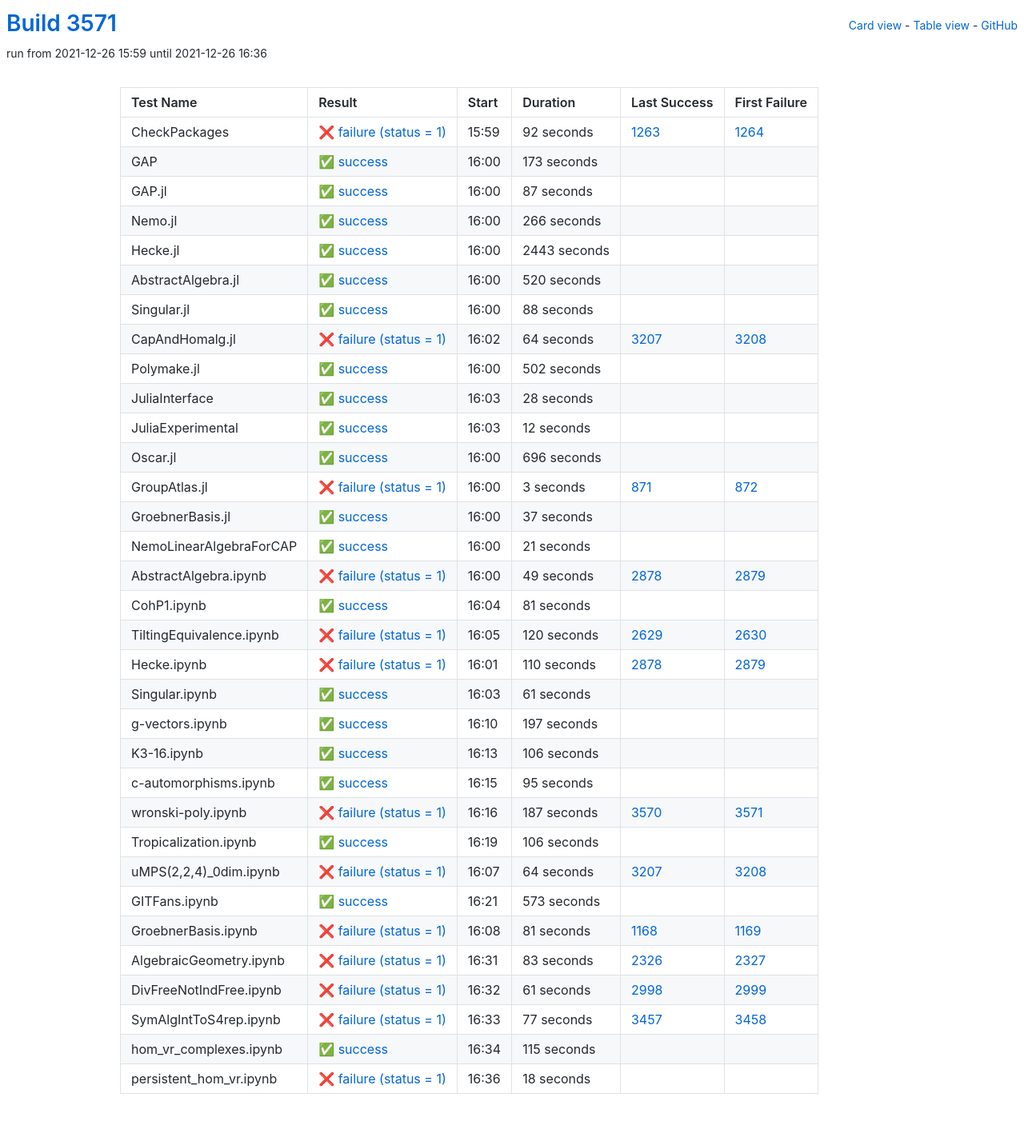
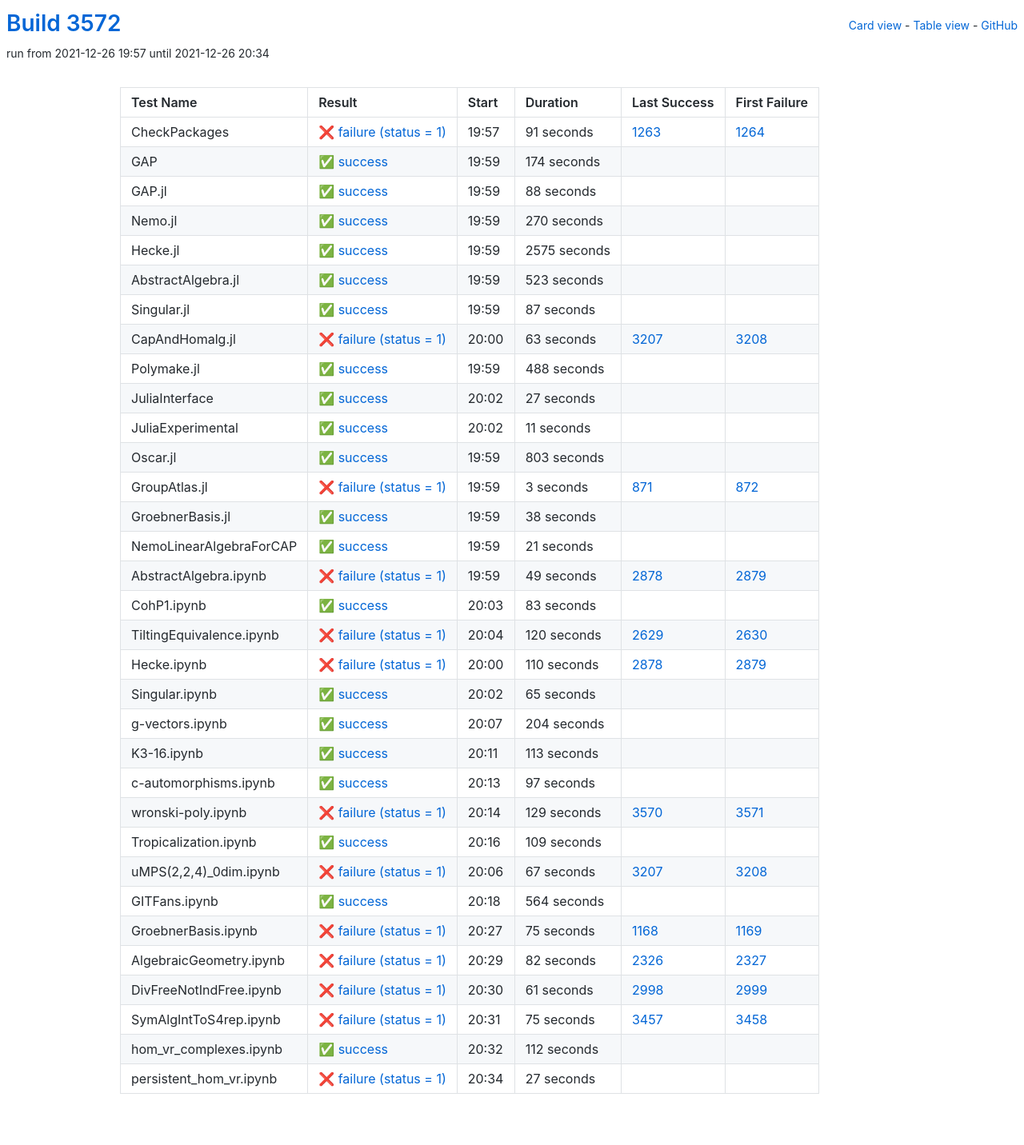
Before and after one commit to oscar-system/oscar-ci-status-stable, a Jekyll site: the page built from table.html, in a window 1280 px wide. Shown: the whole page at 80% size. Built offline with Jekyll 4.4.1, drawn with Linux system fonts in a browser that asks for light colours.

Commit message:
Build #3572

```diff
--- a/_data/ci.yml
+++ b/_data/ci.yml
@@ -1,6 +1,6 @@
 ---
-build: 3571
-build_url: https://oscarci.mathematik.uni-kl.de/job/oscar-stable/3571/
+build: 3572
+build_url: https://oscarci.mathematik.uni-kl.de/job/oscar-stable/3572/
 job: oscar-stable
 organization: oscar-system
 repo: oscar-ci-status-stable
@@ -8,32 +8,80 @@ repourl: https://github.com/oscar-system/oscar-ci-status-stable
 tests:
 - name: CheckPackages
   id: checkpackages
-  log: https://oscarci.mathematik.uni-kl.de/job/oscar-stable/3571/artifact/logs/build-3571/CheckPackages.log
-  start: 2021-12-26 15:59
+  log: https://oscarci.mathematik.uni-kl.de/job/oscar-stable/3572/artifact/logs/build-3572/CheckPackages.log
+  start: 2021-12-26 19:57
   success: false
   exitcode: 1
   status: failure
-  duration: 92
+  duration: 91
   last_success: 1263
   last_success_url: https://oscarci.mathematik.uni-kl.de/job/oscar-stable/1263/
   first_failure: 1264
   first_failure_url: https://oscarci.mathematik.uni-kl.de/job/oscar-stable/1264/
 - name: GAP
   id: gap
-  log: https://oscarci.mathematik.uni-kl.de/job/oscar-stable/3571/artifact/logs/build-3571/GAP.log
-  start: 2021-12-26 16:00
+  log: https://oscarci.mathematik.uni-kl.de/job/oscar-stable/3572/artifact/logs/build-3572/GAP.log
+  start: 2021-12-26 19:59
   success: true
   exitcode: 0
   status: success
-  duration: 173
+  duration: 174
   last_success: false
   last_success_url:
   first_failure: false
   first_failure_url:
 - name: GAP.jl
   id: gap-jl
-  log: https://oscarci.mathematik.uni-kl.de/job/oscar-stable/3571/artifact/logs/build-3571/GAP.jl.log
-  start: 2021-12-26 16:00
+  log: https://oscarci.mathematik.uni-kl.de/job/oscar-stable/3572/artifact/logs/build-3572/GAP.jl.log
+  start: 2021-12-26 19:59
+  success: true
+  exitcode: 0
+  status: success
+  duration: 88
+  last_success: false
+  last_success_url:
+  first_failure: false
+  first_failure_url:
+- name: Nemo.jl
+  id: nemo-jl
+  log: https://oscarci.mathematik.uni-kl.de/job/oscar-stable/3572/artifact/logs/build-3572/Nemo.jl.log
+  start: 2021-12-26 19:59
+  success: true
+  exitcode: 0
+  status: success
+  duration: 270
+  last_success: false
+  last_success_url:
+  first_failure: false
+  first_failure_url:
+- name: Hecke.jl
+  id: hecke-jl
+  log: https://oscarci.mathematik.uni-kl.de/job/oscar-stable/3572/artifact/logs/build-3572/Hecke.jl.log
+  start: 2021-12-26 19:59
+  success: true
+  exitcode: 0
+  status: success
+  duration: 2575
+  last_success: false
+  last_success_url:
+  first_failure: false
+  first_failure_url:
+- name: AbstractAlgebra.jl
+  id: abstractalgebra-jl
+  log: https://oscarci.mathematik.uni-kl.de/job/oscar-stable/3572/artifact/logs/build-3572/AbstractAlgebra.jl.log
+  start: 2021-12-26 19:59
+  success: true
+  exitcode: 0
+  status: success
+  duration: 523
+  last_success: false
+  last_success_url:
+  first_failure: false
+  first_failure_url:
+- name: Singular.jl
+  id: singular-jl
+  log: https://oscarci.mathematik.uni-kl.de/job/oscar-stable/3572/artifact/logs/build-3572/Singular.jl.log
+  start: 2021-12-26 19:59
   success: true
   exitcode: 0
   status: success
@@ -42,118 +90,70 @@ tests:
   last_success_url:
   first_failure: false
   first_failure_url:
-- name: Nemo.jl
-  id: nemo-jl
-  log: https://oscarci.mathematik.uni-kl.de/job/oscar-stable/3571/artifact/logs/build-3571/Nemo.jl.log
-  start: 2021-12-26 16:00
-  success: true
-  exitcode: 0
-  status: success
-  duration: 266
-  last_success: false
-  last_success_url:
-  first_failure: false
-  first_failure_url:
-- name: Hecke.jl
-  id: hecke-jl
-  log: https://oscarci.mathematik.uni-kl.de/job/oscar-stable/3571/artifact/logs/build-3571/Hecke.jl.log
-  start: 2021-12-26 16:00
-  success: true
-  exitcode: 0
-  status: success
-  duration: 2443
-  last_success: false
-  last_success_url:
-  first_failure: false
-  first_failure_url:
-- name: AbstractAlgebra.jl
-  id: abstractalgebra-jl
-  log: https://oscarci.mathematik.uni-kl.de/job/oscar-stable/3571/artifact/logs/build-3571/AbstractAlgebra.jl.log
-  start: 2021-12-26 16:00
-  success: true
-  exitcode: 0
-  status: success
-  duration: 520
-  last_success: false
-  last_success_url:
-  first_failure: false
-  first_failure_url:
-- name: Singular.jl
-  id: singular-jl
-  log: https://oscarci.mathematik.uni-kl.de/job/oscar-stable/3571/artifact/logs/build-3571/Singular.jl.log
-  start: 2021-12-26 16:00
-  success: true
-  exitcode: 0
-  status: success
-  duration: 88
-  last_success: false
-  last_success_url:
-  first_failure: false
-  first_failure_url:
 - name: CapAndHomalg.jl
   id: capandhomalg-jl
-  log: https://oscarci.mathematik.uni-kl.de/job/oscar-stable/3571/artifact/logs/build-3571/CapAndHomalg.jl.log
-  start: 2021-12-26 16:02
+  log: https://oscarci.mathematik.uni-kl.de/job/oscar-stable/3572/artifact/logs/build-3572/CapAndHomalg.jl.log
+  start: 2021-12-26 20:00
   success: false
   exitcode: 1
   status: failure
-  duration: 64
+  duration: 63
   last_success: 3207
   last_success_url: https://oscarci.mathematik.uni-kl.de/job/oscar-stable/3207/
   first_failure: 3208
   first_failure_url: https://oscarci.mathematik.uni-kl.de/job/oscar-stable/3208/
 - name: Polymake.jl
   id: polymake-jl
-  log: https://oscarci.mathematik.uni-kl.de/job/oscar-stable/3571/artifact/logs/build-3571/Polymake.jl.log
-  start: 2021-12-26 16:00
+  log: https://oscarci.mathematik.uni-kl.de/job/oscar-stable/3572/artifact/logs/build-3572/Polymake.jl.log
+  start: 2021-12-26 19:59
   success: true
   exitcode: 0
   status: success
-  duration: 502
+  duration: 488
   last_success: false
   last_success_url:
   first_failure: false
   first_failure_url:
 - name: JuliaInterface
   id: juliainterface
-  log: https://oscarci.mathematik.uni-kl.de/job/oscar-stable/3571/artifact/logs/build-3571/JuliaInterface.log
-  start: 2021-12-26 16:03
+  log: https://oscarci.mathematik.uni-kl.de/job/oscar-stable/3572/artifact/logs/build-3572/JuliaInterface.log
+  start: 2021-12-26 20:02
   success: true
   exitcode: 0
   status: success
-  duration: 28
+  duration: 27
   last_success: false
   last_success_url:
   first_failure: false
   first_failure_url:
 - name: JuliaExperimental
   id: juliaexperimental
-  log: https://oscarci.mathematik.uni-kl.de/job/oscar-stable/3571/artifact/logs/build-3571/JuliaExperimental.log
-  start: 2021-12-26 16:03
+  log: https://oscarci.mathematik.uni-kl.de/job/oscar-stable/3572/artifact/logs/build-3572/JuliaExperimental.log
+  start: 2021-12-26 20:02
   success: true
   exitcode: 0
   status: success
-  duration: 12
+  duration: 11
   last_success: false
   last_success_url:
   first_failure: false
   first_failure_url:
 - name: Oscar.jl
   id: oscar-jl
-  log: https://oscarci.mathematik.uni-kl.de/job/oscar-stable/3571/artifact/logs/build-3571/Oscar.jl.log
-  start: 2021-12-26 16:00
+  log: https://oscarci.mathematik.uni-kl.de/job/oscar-stable/3572/artifact/logs/build-3572/Oscar.jl.log
+  start: 2021-12-26 19:59
   success: true
   exitcode: 0
   status: success
-  duration: 696
+  duration: 803
   last_success: false
   last_success_url:
   first_failure: false
   first_failure_url:
 - name: GroupAtlas.jl
   id: groupatlas-jl
-  log: https://oscarci.mathematik.uni-kl.de/job/oscar-stable/3571/artifact/logs/build-3571/GroupAtlas.jl.log
-  start: 2021-12-26 16:00
+  log: https://oscarci.mathematik.uni-kl.de/job/oscar-stable/3572/artifact/logs/build-3572/GroupAtlas.jl.log
+  start: 2021-12-26 19:59
   success: false
   exitcode: 1
   status: failure
@@ -164,20 +164,20 @@ tests:
   first_failure_url: https://oscarci.mathematik.uni-kl.de/job/oscar-stable/872/
 - name: GroebnerBasis.jl
   id: groebnerbasis-jl
-  log: https://oscarci.mathematik.uni-kl.de/job/oscar-stable/3571/artifact/logs/build-3571/GroebnerBasis.jl.log
-  start: 2021-12-26 16:00
+  log: https://oscarci.mathematik.uni-kl.de/job/oscar-stable/3572/artifact/logs/build-3572/GroebnerBasis.jl.log
+  start: 2021-12-26 19:59
   success: true
   exitcode: 0
   status: success
-  duration: 37
+  duration: 38
   last_success: false
   last_success_url:
   first_failure: false
   first_failure_url:
 - name: NemoLinearAlgebraForCAP
   id: nemolinearalgebraforcap
-  log: https://oscarci.mathematik.uni-kl.de/job/oscar-stable/3571/artifact/logs/build-3571/NemoLinearAlgebraForCAP.log
-  start: 2021-12-26 16:00
+  log: https://oscarci.mathematik.uni-kl.de/job/oscar-stable/3572/artifact/logs/build-3572/NemoLinearAlgebraForCAP.log
+  start: 2021-12-26 19:59
   success: true
   exitcode: 0
   status: success
@@ -188,8 +188,8 @@ tests:
   first_failure_url:
 - name: AbstractAlgebra.ipynb
   id: abstractalgebra-ipynb
-  log: https://oscarci.mathematik.uni-kl.de/job/oscar-stable/3571/artifact/logs/build-3571/AbstractAlgebra.ipynb.log
-  start: 2021-12-26 16:00
+  log: https://oscarci.mathematik.uni-kl.de/job/oscar-stable/3572/artifact/logs/build-3572/AbstractAlgebra.ipynb.log
+  start: 2021-12-26 19:59
   success: false
   exitcode: 1
   status: failure
@@ -200,20 +200,20 @@ tests:
   first_failure_url: https://oscarci.mathematik.uni-kl.de/job/oscar-stable/2879/
 - name: CohP1.ipynb
   id: cohp1-ipynb
-  log: https://oscarci.mathematik.uni-kl.de/job/oscar-stable/3571/artifact/logs/build-3571/CohP1.ipynb.log
-  start: 2021-12-26 16:04
+  log: https://oscarci.mathematik.uni-kl.de/job/oscar-stable/3572/artifact/logs/build-3572/CohP1.ipynb.log
+  start: 2021-12-26 20:03
   success: true
   exitcode: 0
   status: success
-  duration: 81
+  duration: 83
   last_success: false
   last_success_url:
   first_failure: false
   first_failure_url:
 - name: TiltingEquivalence.ipynb
   id: tiltingequivalence-ipynb
-  log: https://oscarci.mathematik.uni-kl.de/job/oscar-stable/3571/artifact/logs/build-3571/TiltingEquivalence.ipynb.log
-  start: 2021-12-26 16:05
+  log: https://oscarci.mathematik.uni-kl.de/job/oscar-stable/3572/artifact/logs/build-3572/TiltingEquivalence.ipynb.log
+  start: 2021-12-26 20:04
   success: false
   exitcode: 1
   status: failure
@@ -224,8 +224,8 @@ tests:
   first_failure_url: https://oscarci.mathematik.uni-kl.de/job/oscar-stable/2630/
 - name: Hecke.ipynb
   id: hecke-ipynb
-  log: https://oscarci.mathematik.uni-kl.de/job/oscar-stable/3571/artifact/logs/build-3571/Hecke.ipynb.log
-  start: 2021-12-26 16:01
+  log: https://oscarci.mathematik.uni-kl.de/job/oscar-stable/3572/artifact/logs/build-3572/Hecke.ipynb.log
+  start: 2021-12-26 20:00
   success: false
   exitcode: 1
   status: failure
@@ -236,128 +236,128 @@ tests:
   first_failure_url: https://oscarci.mathematik.uni-kl.de/job/oscar-stable/2879/
 - name: Singular.ipynb
   id: singular-ipynb
-  log: https://oscarci.mathematik.uni-kl.de/job/oscar-stable/3571/artifact/logs/build-3571/Singular.ipynb.log
-  start: 2021-12-26 16:03
+  log: https://oscarci.mathematik.uni-kl.de/job/oscar-stable/3572/artifact/logs/build-3572/Singular.ipynb.log
+  start: 2021-12-26 20:02
   success: true
   exitcode: 0
   status: success
-  duration: 61
+  duration: 65
   last_success: false
   last_success_url:
   first_failure: false
   first_failure_url:
 - name: g-vectors.ipynb
   id: g-vectors-ipynb
-  log: https://oscarci.mathematik.uni-kl.de/job/oscar-stable/3571/artifact/logs/build-3571/g-vectors.ipynb.log
-  start: 2021-12-26 16:10
+  log: https://oscarci.mathematik.uni-kl.de/job/oscar-stable/3572/artifact/logs/build-3572/g-vectors.ipynb.log
+  start: 2021-12-26 20:07
   success: true
   exitcode: 0
   status: success
-  duration: 197
+  duration: 204
   last_success: false
   last_success_url:
   first_failure: false
   first_failure_url:
 - name: K3-16.ipynb
   id: k3-16-ipynb
-  log: https://oscarci.mathematik.uni-kl.de/job/oscar-stable/3571/artifact/logs/build-3571/K3-16.ipynb.log
-  start: 2021-12-26 16:13
+  log: https://oscarci.mathematik.uni-kl.de/job/oscar-stable/3572/artifact/logs/build-3572/K3-16.ipynb.log
+  start: 2021-12-26 20:11
   success: true
   exitcode: 0
   status: success
-  duration: 106
+  duration: 113
   last_success: false
   last_success_url:
   first_failure: false
   first_failure_url:
 - name: c-automorphisms.ipynb
   id: c-automorphisms-ipynb
-  log: https://oscarci.mathematik.uni-kl.de/job/oscar-stable/3571/artifact/logs/build-3571/c-automorphisms.ipynb.log
-  start: 2021-12-26 16:15
+  log: https://oscarci.mathematik.uni-kl.de/job/oscar-stable/3572/artifact/logs/build-3572/c-automorphisms.ipynb.log
+  start: 2021-12-26 20:13
   success: true
   exitcode: 0
   status: success
-  duration: 95
+  duration: 97
   last_success: false
   last_success_url:
   first_failure: false
   first_failure_url:
 - name: wronski-poly.ipynb
   id: wronski-poly-ipynb
-  log: https://oscarci.mathematik.uni-kl.de/job/oscar-stable/3571/artifact/logs/build-3571/wronski-poly.ipynb.log
-  start: 2021-12-26 16:16
+  log: https://oscarci.mathematik.uni-kl.de/job/oscar-stable/3572/artifact/logs/build-3572/wronski-poly.ipynb.log
+  start: 2021-12-26 20:14
   success: false
   exitcode: 1
   status: failure
-  duration: 187
+  duration: 129
   last_success: 3570
   last_success_url: https://oscarci.mathematik.uni-kl.de/job/oscar-stable/3570/
   first_failure: 3571
   first_failure_url: https://oscarci.mathematik.uni-kl.de/job/oscar-stable/3571/
 - name: Tropicalization.ipynb
   id: tropicalization-ipynb
-  log: https://oscarci.mathematik.uni-kl.de/job/oscar-stable/3571/artifact/logs/build-3571/Tropicalization.ipynb.log
-  start: 2021-12-26 16:19
+  log: https://oscarci.mathematik.uni-kl.de/job/oscar-stable/3572/artifact/logs/build-3572/Tropicalization.ipynb.log
+  start: 2021-12-26 20:16
   success: true
   exitcode: 0
   status: success
-  duration: 106
+  duration: 109
   last_success: false
   last_success_url:
   first_failure: false
   first_failure_url:
 - name: uMPS(2,2,4)_0dim.ipynb
   id: umps-2-2-4-0dim-ipynb
-  log: https://oscarci.mathematik.uni-kl.de/job/oscar-stable/3571/artifact/logs/build-3571/uMPS-2-2-4-_0dim.ipynb.log
-  start: 2021-12-26 16:07
+  log: https://oscarci.mathematik.uni-kl.de/job/oscar-stable/3572/artifact/logs/build-3572/uMPS-2-2-4-_0dim.ipynb.log
+  start: 2021-12-26 20:06
   success: false
   exitcode: 1
   status: failure
-  duration: 64
+  duration: 67
   last_success: 3207
   last_success_url: https://oscarci.mathematik.uni-kl.de/job/oscar-stable/3207/
   first_failure: 3208
   first_failure_url: https://oscarci.mathematik.uni-kl.de/job/oscar-stable/3208/
 - name: GITFans.ipynb
   id: gitfans-ipynb
-  log: https://oscarci.mathematik.uni-kl.de/job/oscar-stable/3571/artifact/logs/build-3571/GITFans.ipynb.log
-  start: 2021-12-26 16:21
+  log: https://oscarci.mathematik.uni-kl.de/job/oscar-stable/3572/artifact/logs/build-3572/GITFans.ipynb.log
+  start: 2021-12-26 20:18
   success: true
   exitcode: 0
   status: success
-  duration: 573
+  duration: 564
   last_success: false
   last_success_url:
   first_failure: false
   first_failure_url:
 - name: GroebnerBasis.ipynb
   id: groebnerbasis-ipynb
-  log: https://oscarci.mathematik.uni-kl.de/job/oscar-stable/3571/artifact/logs/build-3571/GroebnerBasis.ipynb.log
-  start: 2021-12-26 16:08
+  log: https://oscarci.mathematik.uni-kl.de/job/oscar-stable/3572/artifact/logs/build-3572/GroebnerBasis.ipynb.log
+  start: 2021-12-26 20:27
   success: false
   exitcode: 1
   status: failure
-  duration: 81
+  duration: 75
   last_success: 1168
   last_success_url: https://oscarci.mathematik.uni-kl.de/job/oscar-stable/1168/
   first_failure: 1169
   first_failure_url: https://oscarci.mathematik.uni-kl.de/job/oscar-stable/1169/
 - name: AlgebraicGeometry.ipynb
   id: algebraicgeometry-ipynb
-  log: https://oscarci.mathematik.uni-kl.de/job/oscar-stable/3571/artifact/logs/build-3571/AlgebraicGeometry.ipynb.log
-  start: 2021-12-26 16:31
+  log: https://oscarci.mathematik.uni-kl.de/job/oscar-stable/3572/artifact/logs/build-3572/AlgebraicGeometry.ipynb.log
+  start: 2021-12-26 20:29
   success: false
   exitcode: 1
   status: failure
-  duration: 83
+  duration: 82
   last_success: 2326
   last_success_url: https://oscarci.mathematik.uni-kl.de/job/oscar-stable/2326/
   first_failure: 2327
   first_failure_url: https://oscarci.mathematik.uni-kl.de/job/oscar-stable/2327/
 - name: DivFreeNotIndFree.ipynb
   id: divfreenotindfree-ipynb
-  log: https://oscarci.mathematik.uni-kl.de/job/oscar-stable/3571/artifact/logs/build-3571/DivFreeNotIndFree.ipynb.log
-  start: 2021-12-26 16:32
+  log: https://oscarci.mathematik.uni-kl.de/job/oscar-stable/3572/artifact/logs/build-3572/DivFreeNotIndFree.ipynb.log
+  start: 2021-12-26 20:30
   success: false
   exitcode: 1
   status: failure
@@ -368,36 +368,36 @@ tests:
   first_failure_url: https://oscarci.mathematik.uni-kl.de/job/oscar-stable/2999/
 - name: SymAlgIntToS4rep.ipynb
   id: symalginttos4rep-ipynb
-  log: https://oscarci.mathematik.uni-kl.de/job/oscar-stable/3571/artifact/logs/build-3571/SymAlgIntToS4rep.ipynb.log
-  start: 2021-12-26 16:33
+  log: https://oscarci.mathematik.uni-kl.de/job/oscar-stable/3572/artifact/logs/build-3572/SymAlgIntToS4rep.ipynb.log
+  start: 2021-12-26 20:31
   success: false
   exitcode: 1
   status: failure
-  duration: 77
+  duration: 75
   last_success: 3457
   last_success_url: https://oscarci.mathematik.uni-kl.de/job/oscar-stable/3457/
   first_failure: 3458
   first_failure_url: https://oscarci.mathematik.uni-kl.de/job/oscar-stable/3458/
 - name: hom_vr_complexes.ipynb
   id: hom-vr-complexes-ipynb
-  log: https://oscarci.mathematik.uni-kl.de/job/oscar-stable/3571/artifact/logs/build-3571/hom_vr_complexes.ipynb.log
-  start: 2021-12-26 16:34
+  log: https://oscarci.mathematik.uni-kl.de/job/oscar-stable/3572/artifact/logs/build-3572/hom_vr_complexes.ipynb.log
+  start: 2021-12-26 20:32
   success: true
   exitcode: 0
   status: success
-  duration: 115
+  duration: 112
   last_success: false
   last_success_url:
   first_failure: false
   first_failure_url:
 - name: persistent_hom_vr.ipynb
   id: persistent-hom-vr-ipynb
-  log: https://oscarci.mathematik.uni-kl.de/job/oscar-stable/3571/artifact/logs/build-3571/persistent_hom_vr.ipynb.log
-  start: 2021-12-26 16:36
+  log: https://oscarci.mathematik.uni-kl.de/job/oscar-stable/3572/artifact/logs/build-3572/persistent_hom_vr.ipynb.log
+  start: 2021-12-26 20:34
   success: false
   exitcode: 1
   status: failure
-  duration: 18
+  duration: 27
   last_success: false
   last_success_url:
   first_failure: false
```
Also changed, not shown: README.md.
